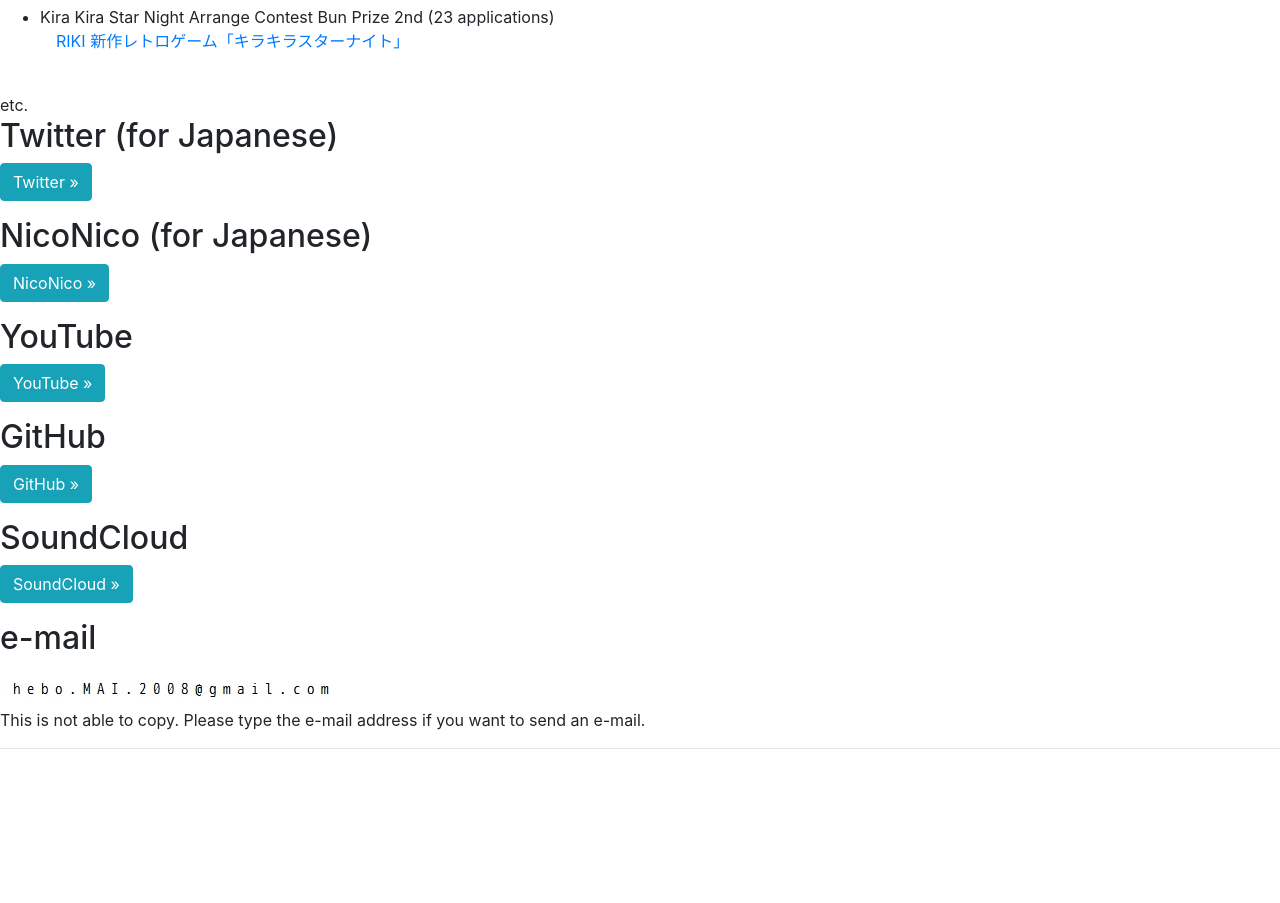
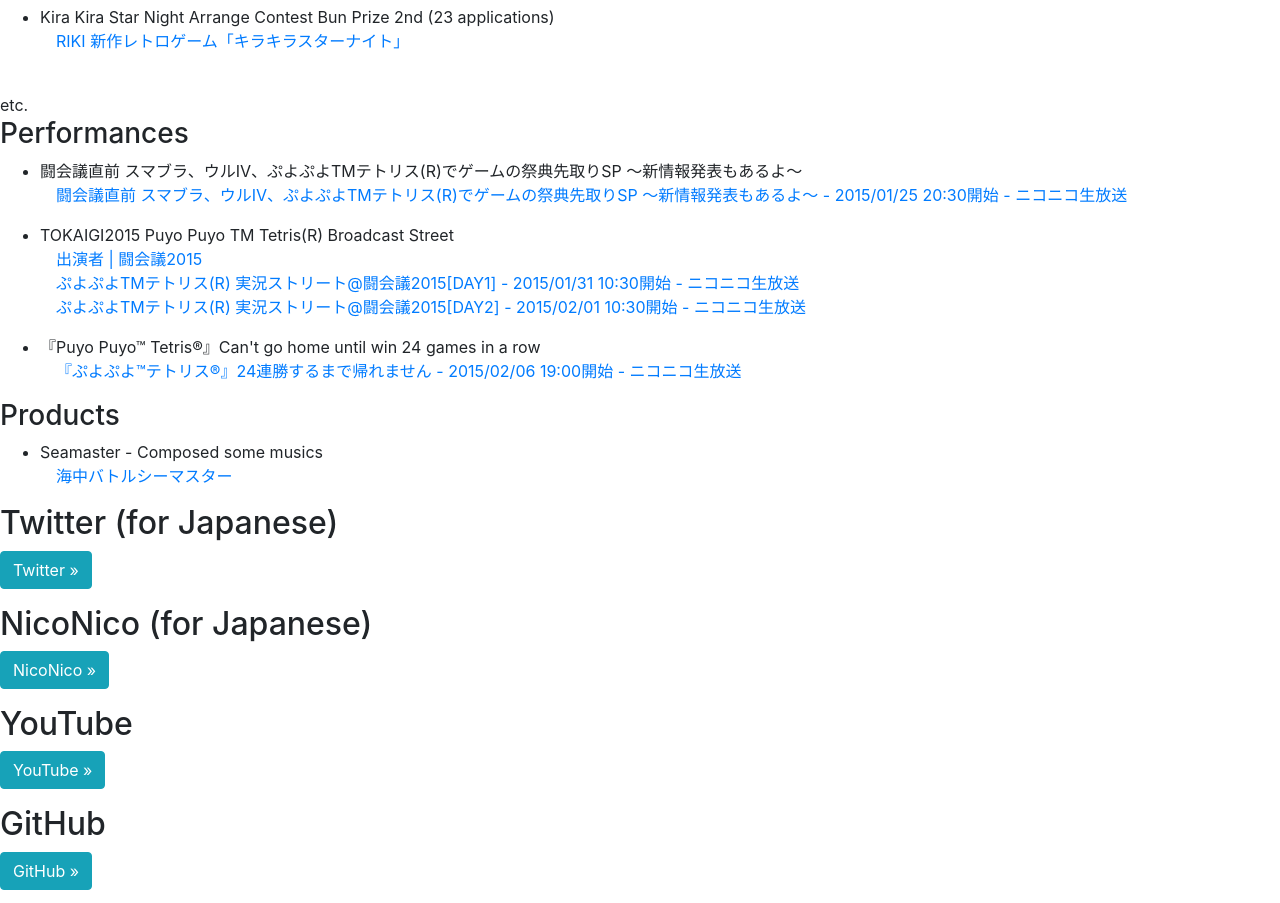
Before and after one commit to hebo-MAI/hebo-MAI.github.io, a plain HTML site: page profile_en.html in a window 1280 px wide. Shown: the part 1147-2050 px from the top of the page. Before the commit the page ends 1912 px from the top, so only its background shows below. Drawn offline with nearby package versions, Linux system fonts and the light colour scheme.

Commit message:
Added performances and products

```diff
--- a/profile_en.html
+++ b/profile_en.html
@@ -100,6 +100,37 @@
 				<br>
 
 			  </div>
+
+			  <div class="span4">
+			  	<h3>Performances</h3>
+			  	<ul>
+			  	<li> 闘会議直前 スマブラ、ウルⅣ、ぷよぷよTMテトリス(R)でゲームの祭典先取りSP &#xFF5E;新情報発表もあるよ&#xFF5E;</li>
+				<p style="margin-left:1em">
+					<a href="http://live.nicovideo.jp/watch/lv207759207">闘会議直前 スマブラ、ウルⅣ、ぷよぷよTMテトリス(R)でゲームの祭典先取りSP &#xFF5E;新情報発表もあるよ&#xFF5E; - 2015/01/25 20:30開始 - ニコニコ生放送</a>
+			  	</p>
+				<li>TOKAIGI2015 Puyo Puyo TM Tetris(R) Broadcast Street</li>
+				<p style="margin-left:1em">
+					<a href="http://tokaigi.jp/2015/artist/">出演者 | 闘会議2015</a><br>
+					<a href="http://live.nicovideo.jp/watch/lv207727499">ぷよぷよTMテトリス(R) 実況ストリート@闘会議2015[DAY1] - 2015/01/31 10:30開始 - ニコニコ生放送</a><br>
+					<a href="http://live.nicovideo.jp/watch/lv207729672">ぷよぷよTMテトリス(R) 実況ストリート@闘会議2015[DAY2] - 2015/02/01 10:30開始 - ニコニコ生放送</a>
+				</p>
+			  	<li>『Puyo Puyo&trade; Tetris&reg;』Can't go home until win 24 games in a row</li>
+			  	<p style="margin-left:1em">
+			  		<a href="http://live.nicovideo.jp/watch/lv208330817">『ぷよぷよ&trade;テトリス&reg;』24連勝するまで帰れません - 2015/02/06 19:00開始 - ニコニコ生放送</a>
+			  	</p>
+			  	</ul>
+			  </div>
+
+			  <div class="span4">
+			  	<h3>Products</h3>
+				<ul>
+					<li>Seamaster - Composed some musics</li>
+					<p style="margin-left:1em">
+						<a href="http://seamaster.webcrow.jp/">海中バトルシーマスター</a>
+					</p>
+				</ul>
+			  </div>
+
 			  <div class="span4">
 				<h2>Twitter (for Japanese)</h2>
 				<p><a class="btn btn-info" href="https://twitter.com/hebo_MAI">Twitter &raquo;</a></p>
```
